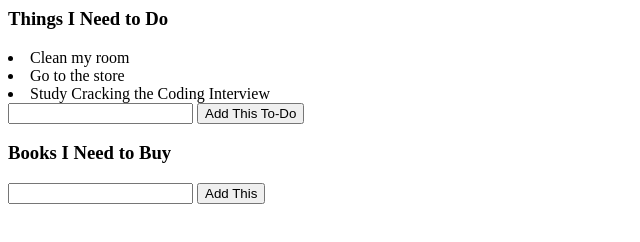
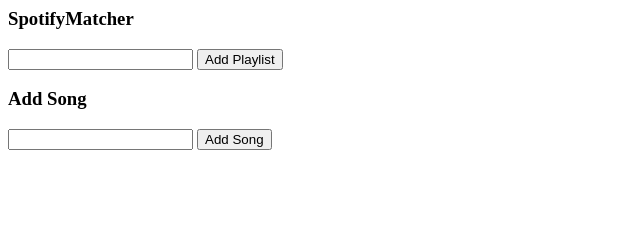
Before and after one commit to eduardogalvez/herokuTestWeb, a website: page public/index.html in a window 1280 px wide. Shown: the whole page, without its empty margins (0-640 px from the left). Drawn offline with nearby package versions, Linux system fonts and the light colour scheme.

Commit message:
updated ui

```diff
--- a/package.json
+++ b/package.json
@@ -1,5 +1,5 @@
 {
-  "name": "tutorial",
+  "name": "spotifymatcher",
   "version": "1.0.0",
   "description": "",
   "scripts": {
@@ -8,6 +8,6 @@
   "dependencies": {
     "express": "4.13.3"
   },
-  "author": "Kathryn Hodge",
+  "author": "Eduardo Galvez",
   "license": "ISC"
 }
--- a/public/index.html
+++ b/public/index.html
@@ -10,11 +10,11 @@
 
 		<singlelist mylist="todo"></singlelist>
 			<input ng-model="addToDo">
-			<button ng-click="addItem(todo.list, addToDo)">Add This To-Do</button>
+			<button ng-click="addItem(todo.list, addToDo)">Add Playlist</button>
 
 			<singlelist mylist="books"></singlelist>
 			<input ng-model="addBook">
-			<button ng-click="addItem(books.list, addBook)">Add This</button>
+			<button ng-click="addItem(books.list, addBook)">Add Song</button>
 		</div>
 
 	<!-- Modules -->
--- a/public/js/controllers/MainController.js
+++ b/public/js/controllers/MainController.js
@@ -1,11 +1,11 @@
 app.controller('MainController', ['$scope', '$http', function($scope, $http) {
   	$scope.todo = {
-  		title: "Things I Need to Do",
-  		list: ["Clean my room", "Go to the store", "Study Cracking the Coding Interview"]
+  		title: "SpotifyMatcher",
+  		//list: ["Clean my room", "Go to the store", "Study Cracking the Coding Interview"]
   	}
 
   	$scope.books = {
-  		title: "Books I Need to Buy",
+  		title: "Add Song",
   		list: []
   	}
 
```
